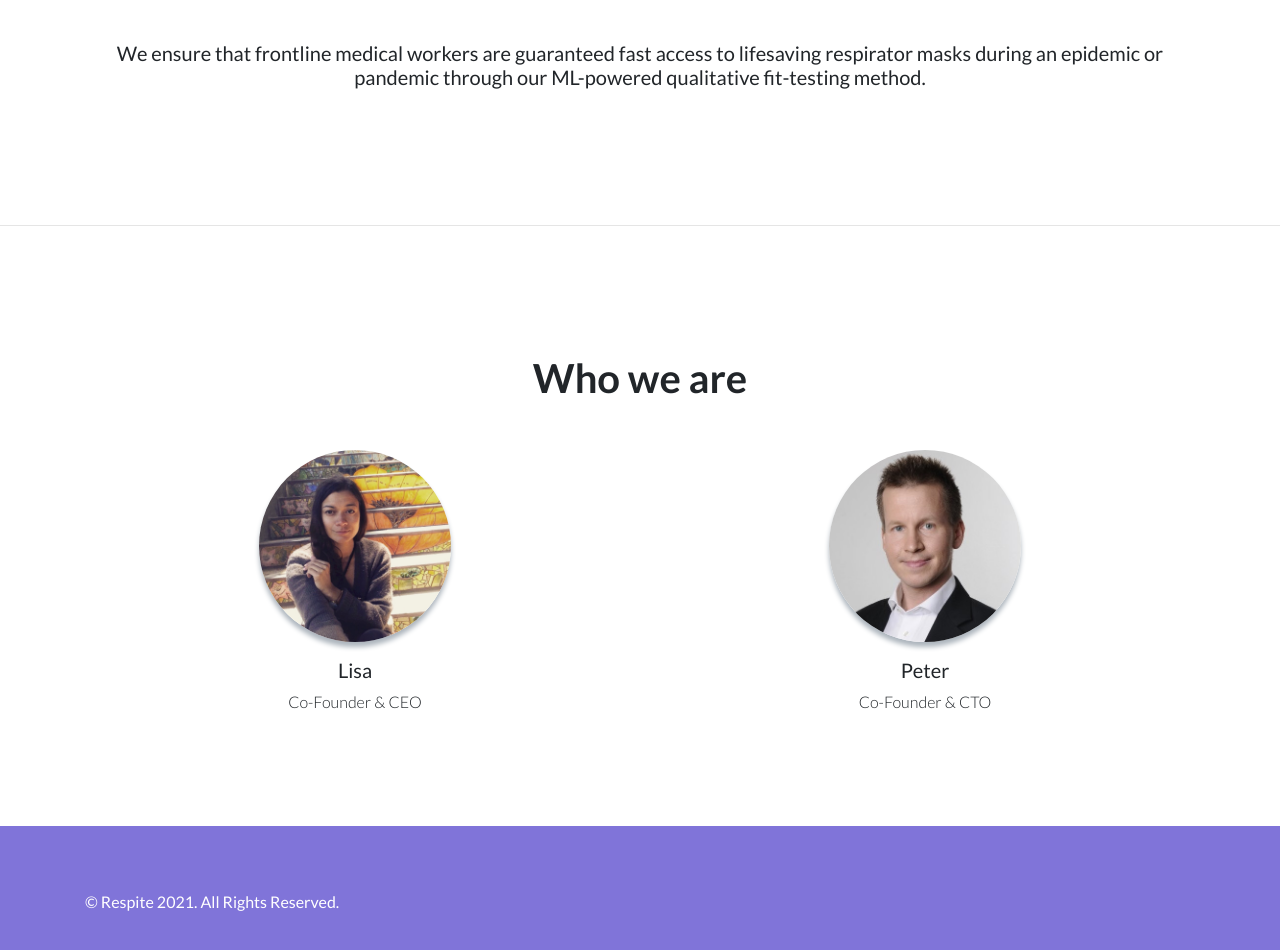
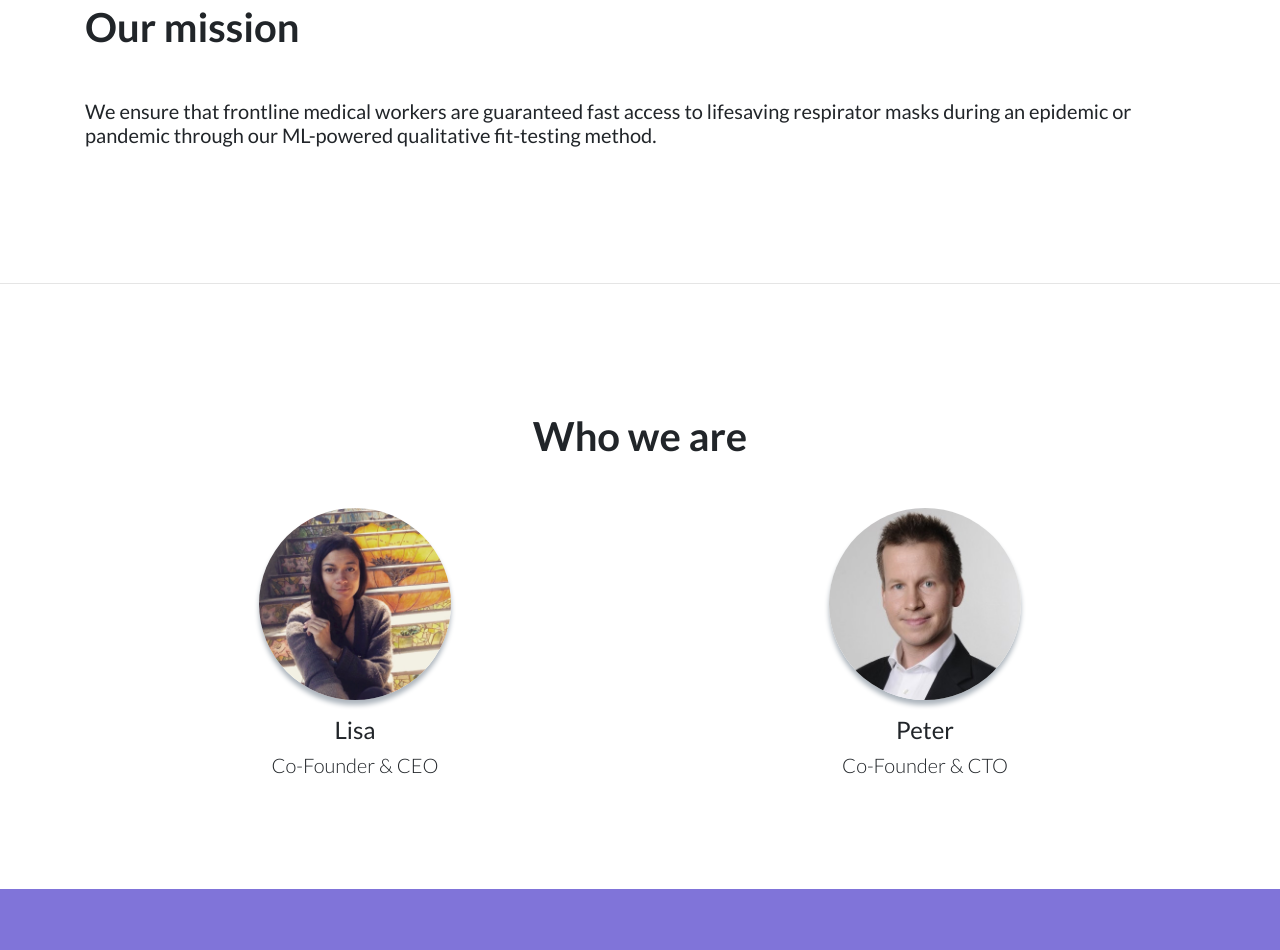
Before and after one commit to peter-novak-m/respite, a website: page about.html in a window 1280 px wide. Shown: the part 1628-2578 px from the top of the page. Drawn offline with Linux system fonts and the light colour scheme.

Commit message:
Left formatting about page

```diff
--- a/about.html
+++ b/about.html
@@ -91,27 +91,33 @@
     <!-- Icons Grid -->
     <section class="features-icons text-left">
       <div class="container">
+        <div class="row">
+          <div class="col-10">
             <h4>
-          The Respite fit-testing technology was developed as a result of the
-          urgent mask shortage that took place during the COVID-19 pandemic. We
-          heard stories of huge shipments of masks not fitting well enough to
-          protect frontline workers. As the crisis accelerated, we could no
-          longer sit back and watch our healthcare workers suffer without
-          protective supplies.
+              The Respite fit-testing technology was developed as a result of
+              the urgent mask shortage that took place during the COVID-19
+              pandemic. We heard stories of huge shipments of masks not fitting
+              well enough to protect frontline workers. As the crisis
+              accelerated, we could no longer sit back and watch our healthcare
+              workers suffer without protective supplies.
             </h4>
             <br />
             <h4>
               We met through the Antler program and decided to put our heads
-          together to solve the issue of providing the best fitting mask models
-          when traditional fit-testing is not a possibility. So far, there is no
-          other existing technology to guarantee the right fit of respirator
-          masks. RESPITE fills this critical gap in the market.
+              together to solve the issue of providing the best fitting mask
+              models when traditional fit-testing is not a possibility. So far,
+              there is no other existing technology to guarantee the right fit
+              of respirator masks. RESPITE fills this critical gap in the
+              market.
             </h4>
+          </div>
+          <div class="col"></div>
+        </div>
       </div>
     </section>
     <!-- Icons Grid -->
     <hr />
-    <section class="features-icons text-center">
+    <section class="features-icons text-left">
       <div class="container">
         <h1 class="mb-5">Our vision</h1>
         <h5>
@@ -122,7 +128,7 @@
     </section>
     <!-- Icons Grid -->
     <hr />
-    <section class="features-icons text-center">
+    <section class="features-icons text-left">
       <div class="container">
         <h1 class="mb-5">Our mission</h1>
         <h5>
@@ -146,8 +152,8 @@
                 src="img/lisa.jpeg"
                 alt=""
               />
-              <h5>Lisa</h5>
-              <p class="font-weight-light mb-0">Co-Founder & CEO</p>
+              <h4>Lisa</h4>
+              <h5 class="font-weight-light mb-0">Co-Founder & CEO</h5>
             </div>
           </div>
           <div class="col-lg-6">
@@ -157,8 +163,8 @@
                 src="img/peter.jpeg"
                 alt=""
               />
-              <h5>Peter</h5>
-              <p class="font-weight-light mb-0">Co-Founder & CTO</p>
+              <h4>Peter</h4>
+              <h5 class="font-weight-light mb-0">Co-Founder & CTO</h5>
             </div>
           </div>
         </div>
```
Lines whose indentation alone changed are shown as unchanged.
